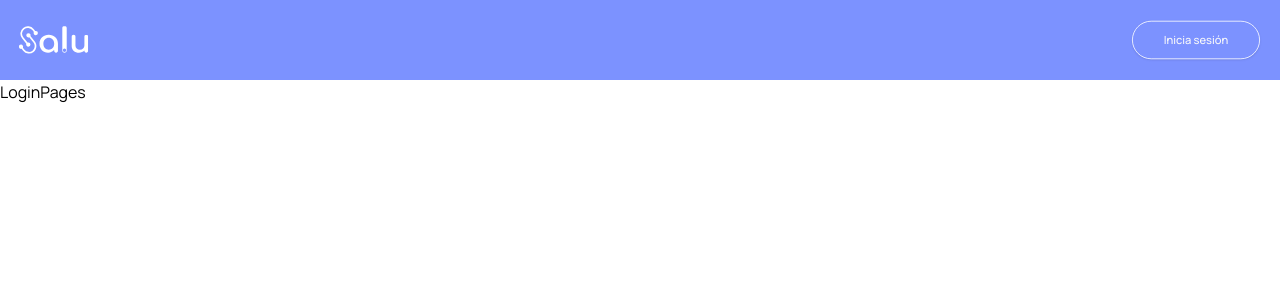
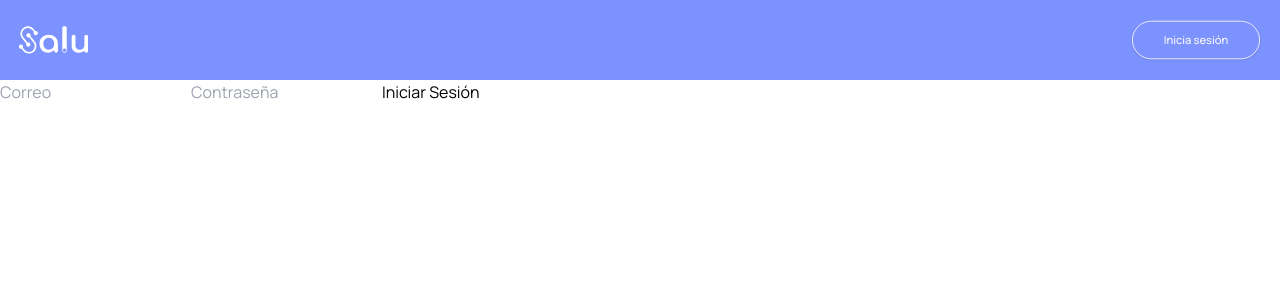
Before and after one commit to Valdo-177/SALU, a Next.js app: page /login in a window 1280 px wide. Shown: the top 300 px of the page. Built offline with nearby package versions, Linux system fonts and the light colour scheme.

Commit message:
feat: implement login page with Zustand and custom hook

```diff
--- a/package.json
+++ b/package.json
@@ -28,7 +28,8 @@
     "sonner": "^1.7.0",
     "tailwind-merge": "^2.5.4",
     "tailwindcss-animate": "^1.0.7",
-    "zod": "^3.23.8"
+    "zod": "^3.23.8",
+    "zustand": "^5.0.3"
   },
   "devDependencies": {
     "@types/node": "^20",
--- /dev/null
+++ b/src/hooks/useAuth.ts
@@ -0,0 +1,30 @@
+import { useState } from "react";
+
+export const useAuth = () => {
+    const [loading, setLoading] = useState(false);
+    const [error, setError] = useState<string | null>(null);
+
+    const login = async (email: string, password: string) => {
+        setLoading(true);
+        setError(null);
+        try {
+            const res = await fetch("http://localhost:5000/api/users/login", {
+                method: "POST",
+                headers: { "Content-Type": "application/json" },
+                body: JSON.stringify({ email, password }),
+            });
+
+            if (!res.ok) throw new Error("Credenciales incorrectas");
+
+            const data = await res.json();
+            console.log('data: ', data)
+            localStorage.setItem("token", data.token);
+        } catch (err: any) {
+            setError(err.message);
+        } finally {
+            setLoading(false);
+        }
+    };
+
+    return { login, loading, error };
+};
--- a/src/pages/LoginPages.tsx
+++ b/src/pages/LoginPages.tsx
@@ -1,9 +1,30 @@
+"use client"
+import { useAuth } from '@/hooks/useAuth';
+import { useAuthStore } from '@/stores/useAuthStore ';
 import React from 'react'
 
 const LoginPages = () => {
+  const { login, loading, error } = useAuth();
+  const setUser = useAuthStore((state) => state.setUser);
+
+  const handleLogin = async (e: React.FormEvent) => {
+    e.preventDefault();
+    const email = (e.target as any).email.value;
+    const password = (e.target as any).password.value;
+
+    await login(email, password);
+    const userData = { name: "Juan", email }; // Simulación de datos obtenidos
+    setUser(userData);
+  };
+
   return (
-    <div>LoginPages</div>
-  )
+    <form onSubmit={handleLogin}>
+      <input type="email" name="email" placeholder="Correo" required />
+      <input type="password" name="password" placeholder="Contraseña" required />
+      <button type="submit" disabled={loading}>Iniciar Sesión</button>
+      {error && <p>{error}</p>}
+    </form>
+  );
 }
 
 export default LoginPages
--- /dev/null
+++ b/src/stores/useAuthStore .ts
@@ -0,0 +1,16 @@
+import { create } from "zustand";
+
+type AuthState = {
+    user: { name: string; email: string } | null;
+    setUser: (user: AuthState["user"]) => void;
+    logout: () => void;
+};
+
+export const useAuthStore = create<AuthState>((set) => ({
+    user: null,
+    setUser: (user) => set({ user }),
+    logout: () => {
+        localStorage.removeItem("token");
+        set({ user: null });
+    },
+}));
```
Also changed, not shown: 1 other file (tests, documents, lock files or other folders).
